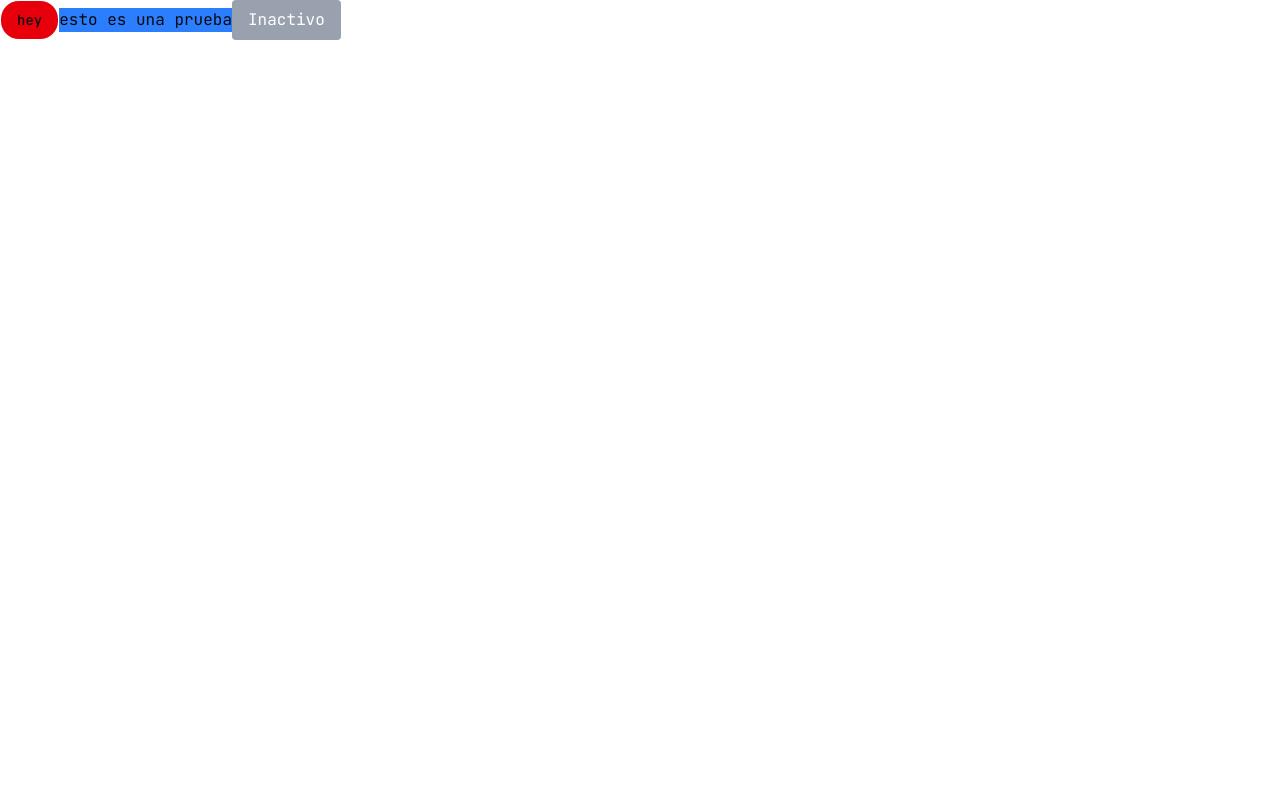
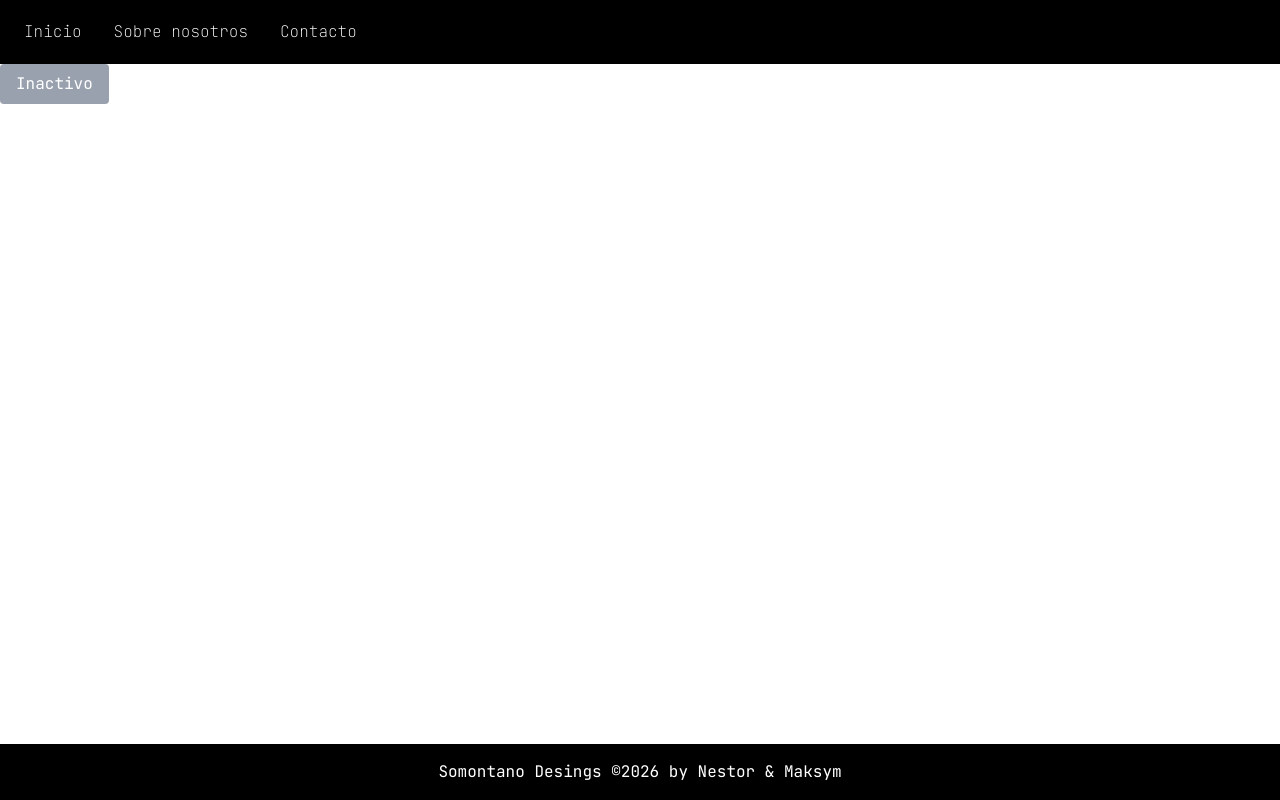
Before and after one commit to maksym292006/Practicas, a Next.js app in the folder desig-system/: page / in a window 1280 px wide. Built offline with nearby package versions, Linux system fonts and the light colour scheme.

Commit message:
Navbar  y Footer , prototipo

```diff
--- a/desig-system/src/app/layout.tsx
+++ b/desig-system/src/app/layout.tsx
@@ -2,8 +2,14 @@ import type { Metadata } from "next";
 import { Geist, Geist_Mono, JetBrains_Mono } from "next/font/google";
 import "./globals.css";
 import { cn } from "@/lib/utils";
+import Footer from "@/components/ui/footer";
+import { Navbar } from "@/components/ui/navbar";
+import { NavLink } from "@/components/ui/link";
 
-const jetbrainsMono = JetBrains_Mono({subsets:['latin'],variable:'--font-mono'});
+const jetbrainsMono = JetBrains_Mono({
+  subsets: ["latin"],
+  variable: "--font-mono",
+});
 
 const geistSans = Geist({
   variable: "--font-geist-sans",
@@ -20,6 +26,7 @@ export const metadata: Metadata = {
   description: "Generated by create next app",
 };
 
+// Estructura de la pagina "layout"
 export default function RootLayout({
   children,
 }: Readonly<{
@@ -28,9 +35,25 @@ export default function RootLayout({
   return (
     <html lang="en" className={cn("font-mono", jetbrainsMono.variable)}>
       <body
-        className={`${geistSans.variable} ${geistMono.variable} antialiased`}
+        className={`${geistSans.variable} ${geistMono.variable} antialiased min-h-screen flex flex-col`}
       >
-        {children}
+        {/* Navbar
+        contiene nav links dentro*/}
+        <Navbar>
+          <NavLink href="/" variant="hover">
+            Inicio
+          </NavLink>
+
+          <NavLink href="/about" variant="hover">
+            Sobre nosotros
+          </NavLink>
+
+          <NavLink href="/contact" variant="hover">
+            Contacto
+          </NavLink>
+        </Navbar>
+        <main className="flex-1">{children}</main>
+        <Footer />
       </body>
     </html>
   );
--- a/desig-system/src/app/page.tsx
+++ b/desig-system/src/app/page.tsx
@@ -7,18 +7,12 @@ import {
   CardTitle,
   CardDescription,
 } from "@/components/ui/card";
-import Prueba from "@/components/ui/footer";
-import { Input } from "@/components/ui/input";
-import { Ghost } from "lucide-react";
+// IMPORTACIONES
+import Footer from "@/components/ui/footer";
 
-export default function home() {
+export default function Home() {
   return (
     <>
-      <Button variant="prueba" size="lg">
-        hey
-      </Button>
-      {/* prueba de componente simple*/}
-      <Prueba></Prueba>
       {/* boton toggle*/}
       <BotonToggle></BotonToggle>
     </>
--- a/desig-system/src/components/ui/footer.tsx
+++ b/desig-system/src/components/ui/footer.tsx
@@ -1,12 +1,13 @@
 // IMPORTACIONES
 import React from "react";
 
-function Prueba() {
+function Footer() {
   return (
-    //   uso de tailwind junto a la  creacion del boton
-    <button className="bg-blue-500">esto es una prueba</button>
+    <footer className="bg-black text-white py-4 text-center">
+      Somontano Desings ©2026 by Nestor & Maksym{" "}
+    </footer>
   );
 }
 
-// necesario para  poder usar en otras partes de la aplicacion
-export default Prueba;
+//etiqueta obligatoria, permite el uso universal
+export default Footer;
--- /dev/null
+++ b/desig-system/src/components/ui/link.tsx
@@ -0,0 +1,28 @@
+import Link from "next/link";
+import React, { Children } from "react";
+// importacion cva -> sirve para crear  clases dinamicas segun  una prop
+import { cva } from "class-variance-authority";
+
+const linkVariants = cva("px-2 py-1 rounded", {
+  variants: {
+    variant: {
+      default: "text-white",
+      hover: "hover:bg-sidebar-primary hover:font-extrabold",
+    },
+  },
+});
+export function NavLink({
+  href,
+  children,
+  variant = "default",
+}: {
+  href: string;
+  children: React.ReactNode;
+  variant?: "default" | "hover";
+}) {
+  return (
+    <Link href={href} className={linkVariants({ variant })}>
+      {children}
+    </Link>
+  );
+}
--- a/desig-system/src/components/ui/navbar.tsx
+++ b/desig-system/src/components/ui/navbar.tsx
@@ -0,0 +1,10 @@
+/*  React node ->  cualquier cosa que pueda renderizar react
+    children-> elemetbnos que metemos dentro de los componentes  */
+export function Navbar({ children }: { children: React.ReactNode }) {
+  // Una vez  obtenido el link , lo metemos dentro del nav que aplica tailwind
+  return (
+    <nav className="flex gap-4 bg-black p-4 text-white font-thin">
+      {children}
+    </nav>
+  );
+}
```
Also changed, not shown: desig-system/src/app/globals.css (+36 -1 lines).
